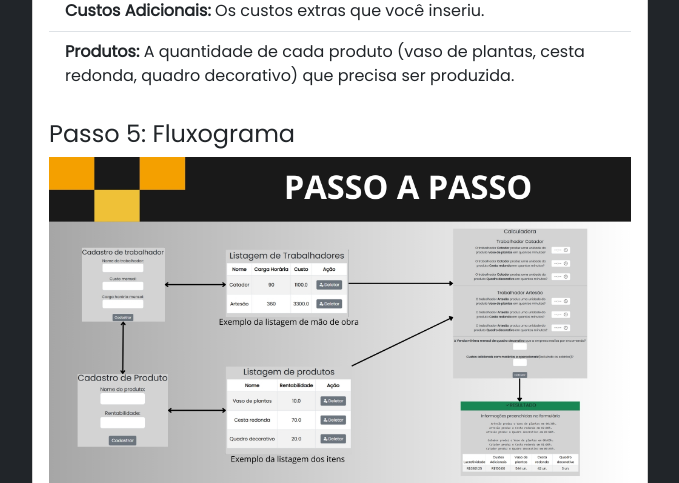
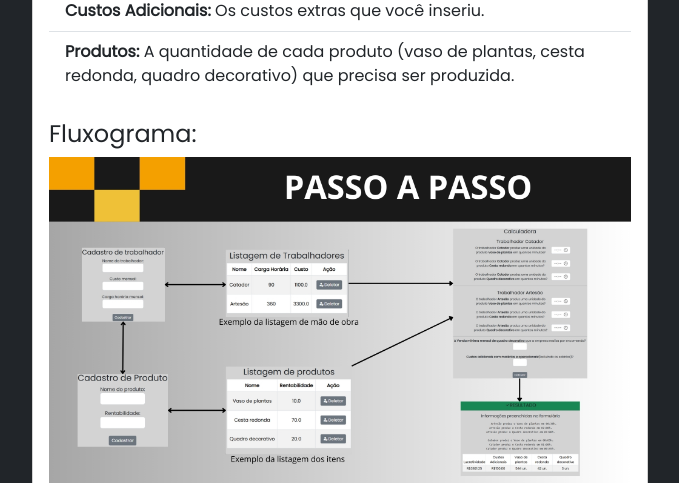
Before and after one commit to LucVictor/Trabalho_Pratico_3, a Flask app: page / in a window 1280 px wide. Shown: the part 1514-1997 px from the top of the page, without its empty margins (300-979 px from the left). Run offline with Flask 3, Linux system fonts and the light colour scheme.

Commit message:
Atualização de layout.

```diff
--- a/app/templates/index.html
+++ b/app/templates/index.html
@@ -48,7 +48,7 @@
         </ul>
       </ol>
 
-      <h4 class="mt-4">Passo 5: Fluxograma</h4>
+      <h4 class="mt-4">Fluxograma:</h4>
       <img class="img-fluid" alt="Responsive image" src="{{ url_for('static', filename='7.jpg') }}">
     </div>
   </div>
```
